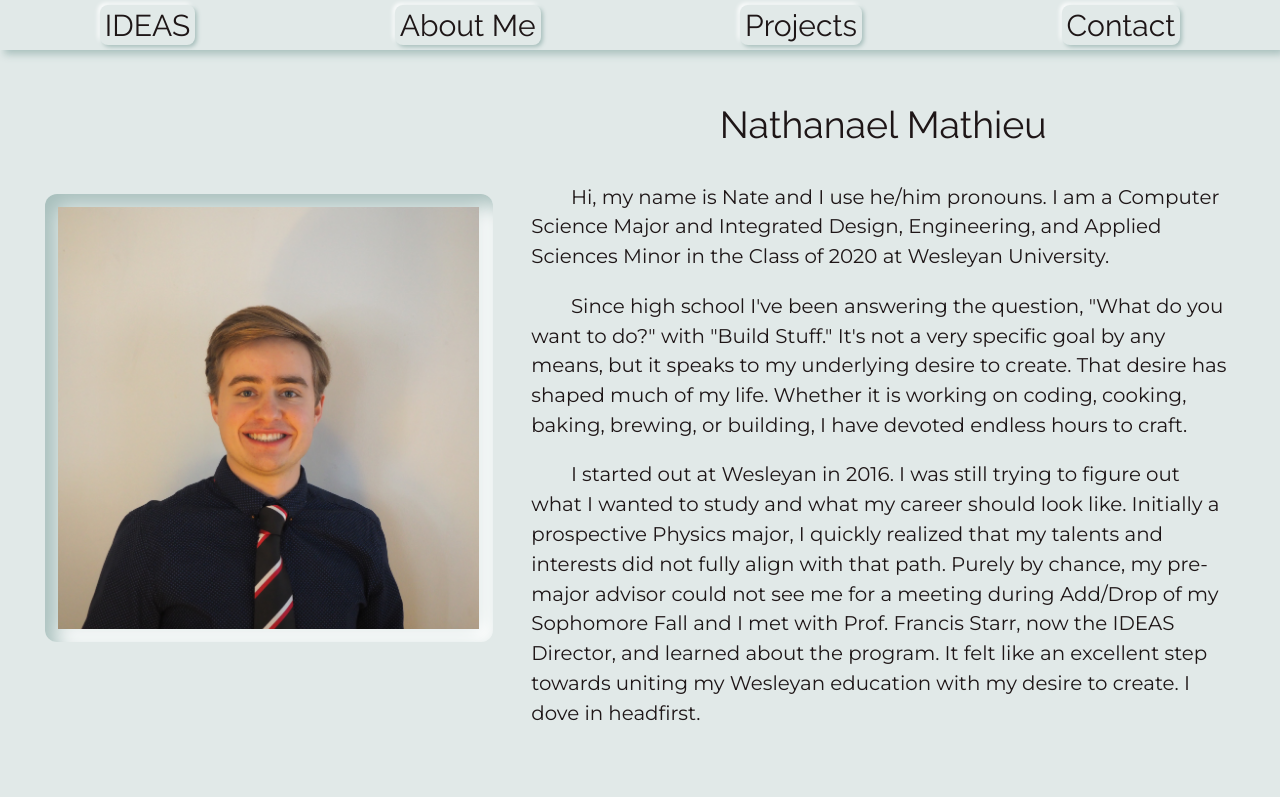
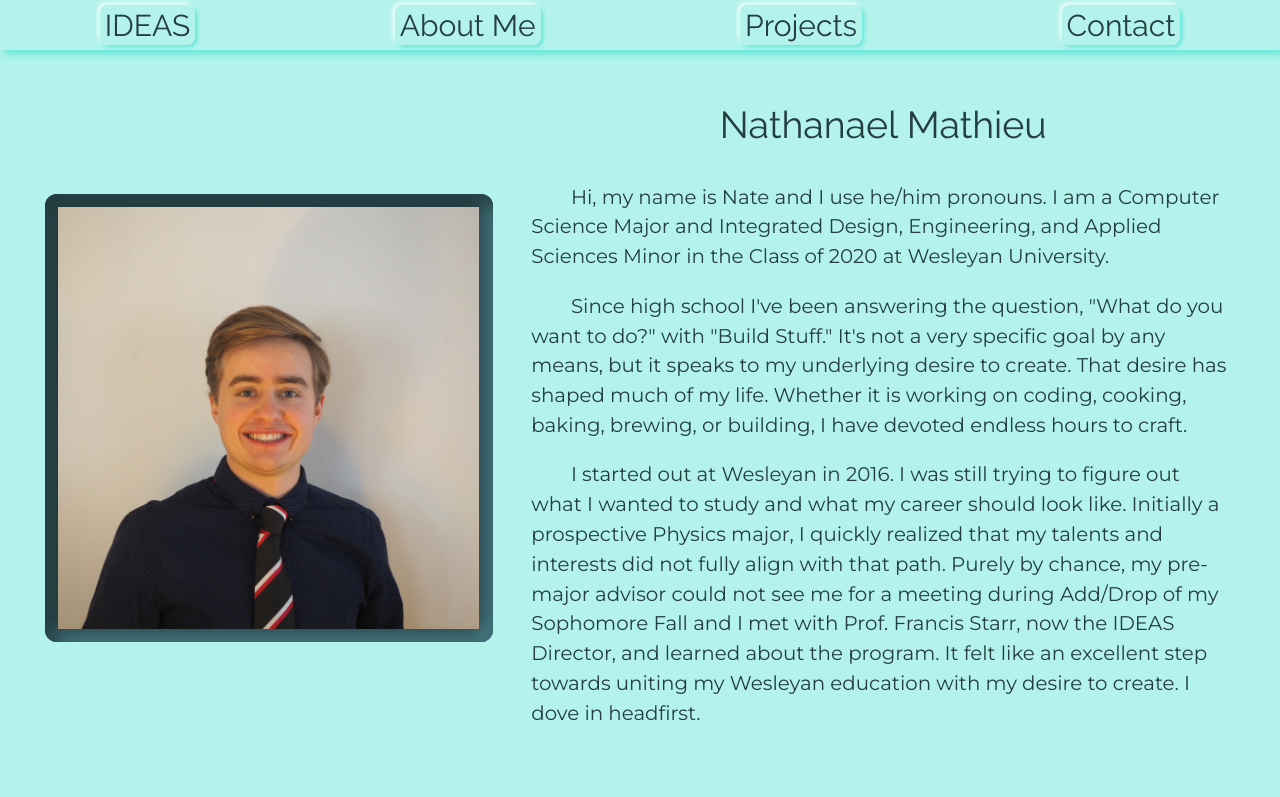
Before and after one commit to NathanaelMathieu/nathanaelmathieu.github.io, a React (Create React App) app: page /#/ in a window 1280 px wide. Shown: the top 797 px of the page. Built offline with nearby package versions, Linux system fonts and the light colour scheme.

Commit message:
Add more control of main/accent colors

```diff
--- a/src/components/Header.scss
+++ b/src/components/Header.scss
@@ -32,7 +32,7 @@
         padding: 3px 5px 2px 5px;
         border-radius: 8px;
         @include neuShadow(2px,0);
-        color: invert($main);
+        color: $accent;
       }
       a:hover {
         @include neuShadow(5px, 0);
--- a/src/components/IconButtons.scss
+++ b/src/components/IconButtons.scss
@@ -11,7 +11,7 @@
   justify-content: center;
   a {
     div svg {
-      color: invert($main);
+      color: $accent;
     }
     overflow: hidden;
     border-radius: 10px;
@@ -25,5 +25,8 @@
   }
   a:active{
     @include neuShadow(4px, 1);
+    div svg {
+      color: $main;
+    }
   }
 }
--- a/src/components/ImageCard.scss
+++ b/src/components/ImageCard.scss
@@ -26,7 +26,6 @@
 
       text-align: right;
       font-size: medium;
-      color: invert($main);
 
       visibility: hidden;
       opacity: 0;
--- a/src/components/Text.scss
+++ b/src/components/Text.scss
@@ -5,7 +5,7 @@
   font-size: calc(1rem + 0.3vw);
   text-indent: 2em;
   line-height: 150%;
-  color: invert($main);
+  color: $accent;
 }
 
 .heading {
--- a/src/style.scss
+++ b/src/style.scss
@@ -16,9 +16,12 @@ $blue-grey-dark: #005555;
 $blue-pale-transparent: #1d6a9a4d;
 
 //Theme Colors
-$main: #e1e9e8;
-$accent-dark: darken($main, 20);
-$accent-light: lighten($main, 20);
+$main: #b4f3ec;
+$main-dark: darken($main, 20);
+$main-light: lighten($main, 20);
+$accent: #243e42;
+$accent-dark: darken($accent, 0);
+$accent-light: lighten($accent, 20);
 
 //Other Variables
 $header-height: 50px;
@@ -64,22 +67,28 @@ $header-height: 50px;
 
 @mixin neuShadow($size, $down) { //top left light
   @if $down == 0 {
-    box-shadow: $size $size calc(#{$size} * 2) $accent-dark, calc(0px - #{$size}) calc(0px - #{$size}) calc(#{$size} * 2) $accent-light;
+    background-color: $main;
+    color: $accent;
+    box-shadow: $size $size calc(#{$size} * 2) $main-dark,
+                calc(0px - #{$size}) calc(0px - #{$size}) calc(#{$size} * 2) $main-light;
   } @else {
-    box-shadow: inset $size $size calc(#{$size} * 2) $accent-dark, inset calc(0px - #{$size}) calc(0px - #{$size}) calc(#{$size} * 2) $accent-light;
+    background-color: $accent;
+    color: $main;
+    box-shadow: inset $size $size calc(#{$size} * 2) $accent-dark,
+                inset calc(0px - #{$size}) calc(0px - #{$size}) calc(#{$size} * 2) $accent-light;
   }
 }
 
 //global styles is applied to body in index.scss
 @mixin globalStyles(){
-  color: invert($main);
+  color: $accent;
   a:link {
-    color: invert($main);
+    color: $accent;
     @include neuShadow(2px,0);
     text-decoration: none;
   }
   a:visited{
-    color: invert($main);
+    color: $accent;
     @include neuShadow(2px,0);
   }
   a:active{
```
